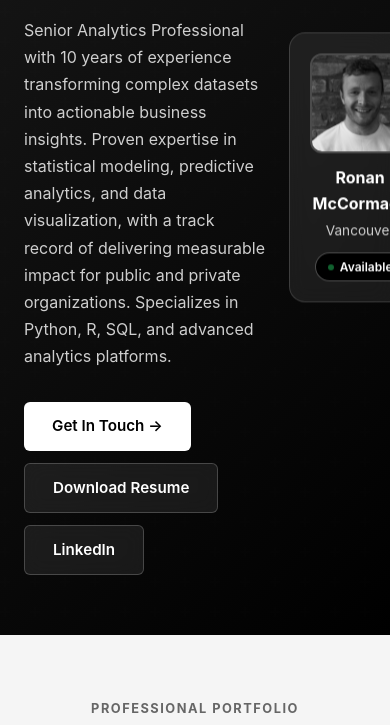
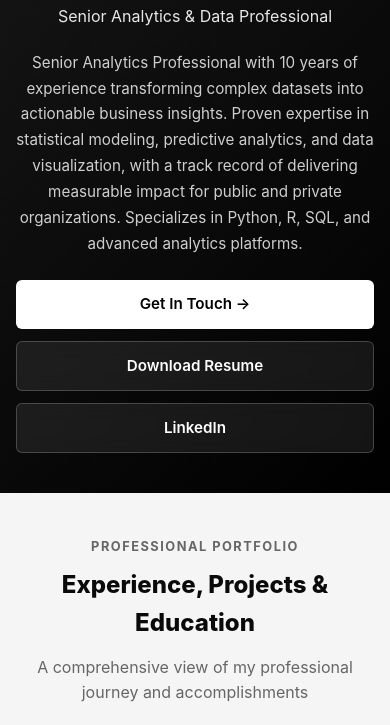
Before and after one commit to ronanmccormack-ca/ronanmccormack-ca, a plain HTML site: page index.html in a window 390 px wide. Shown: the part 323-1048 px from the top of the page. Drawn offline with Linux system fonts and the light colour scheme.

Commit message:
Update index.html

```diff
--- a/index.html
+++ b/index.html
@@ -1,7 +1,6 @@
 <!DOCTYPE html>
     <html lang="en">
     <head>
-
         <!-- Google tag (gtag.js) -->
         <script async src="https://www.googletagmanager.com/gtag/js?id=G-Y24EWCSLK9"></script>
         <script>
@@ -103,6 +102,13 @@
                 padding: 60px 0;
             }
 
+            .hero .container {
+                display: flex;
+                align-items: center;
+                gap: 60px;
+                justify-content: space-between;
+            }
+
             .hero::before {
                 content: '';
                 position: absolute;
@@ -118,7 +124,7 @@
                 position: relative;
                 z-index: 1;
                 color: white;
-            max-width: 800px;
+                flex: 1;
             }
 
             .hero-label {
@@ -155,7 +161,7 @@
                 line-height: 1.7;
                 opacity: 0.8;
                 margin-bottom: 32px;
-            max-width: 650px;
+                max-width: 600px;
                 animation: slideUp 0.6s ease 0.3s backwards;
             }
 
@@ -202,26 +208,19 @@
                 border-color: rgba(255, 255, 255, 0.3);
             }
 
-        /* Profile Badge */
+            /* Profile Image */
             .profile-badge {
-            position: absolute;
-            top: 40px;
-            right: 80px;
-            background: rgba(255, 255, 255, 0.08);
-            backdrop-filter: blur(10px);
-            padding: 20px;
-            border-radius: 16px;
-            border: 1px solid rgba(255, 255, 255, 0.15);
-            animation: float 6s ease-in-out infinite;
+                position: relative;
+                flex-shrink: 0;
             }
 
             .profile-img {
-            width: 100px;
-            height: 100px;
-            border-radius: 12px;
+                width: 200px;
+                height: 200px;
+                border-radius: 16px;
                 overflow: hidden;
-            border: 2px solid rgba(255, 255, 255, 0.2);
-            margin-bottom: 12px;
+                border: 4px solid rgba(255, 255, 255, 0.3);
+                box-shadow: 0 20px 40px rgba(0, 0, 0, 0.3);
             }
 
             .profile-img img {
@@ -231,8 +230,7 @@
             }
 
             .profile-info {
-            text-align: center;
-            color: white;
+                display: none;
             }
 
             .profile-name {
@@ -247,16 +245,7 @@
             }
 
             .availability-badge {
-            display: inline-flex;
-            align-items: center;
-            gap: 6px;
-            background: #000000;
-            padding: 4px 12px;
-            border-radius: 16px;
-            font-size: 0.75rem;
-            font-weight: 600;
-            margin-top: 10px;
-            border: 1px solid rgba(255, 255, 255, 0.3);
+                display: none;
             }
 
             .availability-dot {
@@ -576,10 +565,10 @@
 
             /* Education */
             .education-card {
-            background: linear-gradient(135deg, #fff, #fff);
+                background: linear-gradient(135deg, #1a1a1a, #000000);
                 padding: 24px;
                 border-radius: 12px;
-            color: black;
+                color: white;
                 position: relative;
                 overflow: hidden;
                 margin-bottom: 16px;
@@ -620,14 +609,12 @@
 
             .education-year {
                 display: inline-block;
-            color: white;
-            background: rgb(0, 0, 0);
+                background: rgba(255, 255, 255, 0.15);
                 padding: 3px 10px;
                 border-radius: 12px;
                 font-weight: 600;
                 margin-bottom: 10px;
                 font-size: 0.8rem;
-            border: 2px solid #000000;  /* Add this line - change #000000 to any color you want */
             }
 
             .education-details {
@@ -697,15 +684,6 @@
                 to {
                     opacity: 1;
                     transform: translateY(0);
-            }
-        }
-
-        @keyframes float {
-            0%, 100% {
-                transform: translateY(0px);
-            }
-            50% {
-                transform: translateY(-20px);
                 }
             }
 
@@ -794,29 +772,94 @@
 
             /* Responsive */
             @media (max-width: 1024px) {
-            .profile-badge {
-                position: static;
-                margin: 32px auto 0;
-                width: fit-content;
+                .hero .container {
+                    flex-direction: column-reverse;
+                    gap: 40px;
+                    text-align: center;
+                }
+
+                .hero-content {
+                    text-align: center;
+                }
+
+                .hero-description {
+                    max-width: 100%;
+                    margin-left: auto;
+                    margin-right: auto;
+                }
+
+                .hero-buttons {
+                    justify-content: center;
+                }
+
+                .profile-img {
+                    width: 160px;
+                    height: 160px;
                 }
 
                 .two-column-grid {
                     grid-template-columns: 1fr;
                     gap: 48px;
                 }
+
+                .hero {
+                    min-height: auto;
+                    padding: 80px 0 60px;
+                }
             }
 
             @media (max-width: 768px) {
+                .container {
+                    padding: 0 16px;
+                }
+
+                .hero {
+                    min-height: auto;
+                    padding: 60px 0 40px;
+                }
+
+                .hero .container {
+                    gap: 32px;
+                }
+
                 .hero h1 {
-                font-size: 2.5rem;
+                    font-size: 2.2rem;
                 }
 
                 .hero-subtitle {
                     font-size: 1.1rem;
                 }
 
+                .hero-description {
+                    font-size: 0.95rem;
+                    margin-bottom: 24px;
+                }
+
+                .profile-img {
+                    width: 120px;
+                    height: 120px;
+                }
+
+                .hero-buttons {
+                    flex-direction: column;
+                    width: 100%;
+                }
+
+                .btn {
+                    width: 100%;
+                    justify-content: center;
+                }
+
                 .section-title {
                     font-size: 1.8rem;
+                }
+
+                .section-subtitle {
+                    font-size: 1rem;
+                }
+
+                .column-title {
+                    font-size: 1.3rem;
                 }
 
                 .timeline-item {
@@ -825,6 +868,33 @@
 
                 .modal-content {
                     padding: 32px 24px;
+                }
+
+                .main-content {
+                    padding: 40px 0;
+                }
+
+                .section-header {
+                    margin-bottom: 32px;
+                }
+            }
+
+            @media (max-width: 480px) {
+                .hero h1 {
+                    font-size: 1.8rem;
+                }
+
+                .hero-subtitle {
+                    font-size: 1rem;
+                }
+
+                .profile-img {
+                    width: 100px;
+                    height: 100px;
+                }
+
+                .section-title {
+                    font-size: 1.5rem;
                 }
             }
 
@@ -903,20 +973,10 @@
                                     </a>
                                 </div>
                             </div>
-                    </div>
                             <div class="profile-badge">
                                 <div class="profile-img">
                                     <img src="${profile.profileImage}" alt="${profile.name}">
                                 </div>
-                        <div class="profile-info">
-                            <div class="profile-name">${profile.name.split(',')[0]}</div>
-                            <div class="profile-location">${profile.location.split(',')[0]}</div>
-                            ${profile.availability.status ? `
-                                <div class="availability-badge">
-                                    <div class="availability-dot"></div>
-                                    Available
-                                </div>
-                            ` : ''}
                             </div>
                         </div>
                     </section>
@@ -961,21 +1021,6 @@
 
                                 <!-- Right Column: Projects & Education -->
                                 <div class="right-column">
-
-                                <!-- Education -->
-                                <div class="right-column-section">
-                                    <h3 class="column-title">Education</h3>
-                                    ${education.map(edu => `
-                                        <div class="education-card">
-                                            <div class="education-content">
-                                                <div class="education-degree">${edu.degree}</div>
-                                                <div class="education-institution">${edu.institution}</div>
-                                                <div class="education-year">${edu.year}</div>
-                                                <p class="education-details">${edu.details}</p>
-                                            </div>
-                                        </div>
-                                    `).join('')}
-                                </div>
                                     <!-- Projects -->
                                     <div class="right-column-section">
                                         <h3 class="column-title">Featured Projects</h3>
@@ -1011,7 +1056,20 @@
                                         `).join('')}
                                     </div>
 
-
+                                    <!-- Education -->
+                                    <div class="right-column-section">
+                                        <h3 class="column-title">Education</h3>
+                                        ${education.map(edu => `
+                                            <div class="education-card">
+                                                <div class="education-content">
+                                                    <div class="education-degree">${edu.degree}</div>
+                                                    <div class="education-institution">${edu.institution}</div>
+                                                    <div class="education-year">${edu.year}</div>
+                                                    <p class="education-details">${edu.details}</p>
+                                                </div>
+                                            </div>
+                                        `).join('')}
+                                    </div>
                                 </div>
                             </div>
                         </div>
```
Lines whose indentation alone changed are shown as unchanged.
